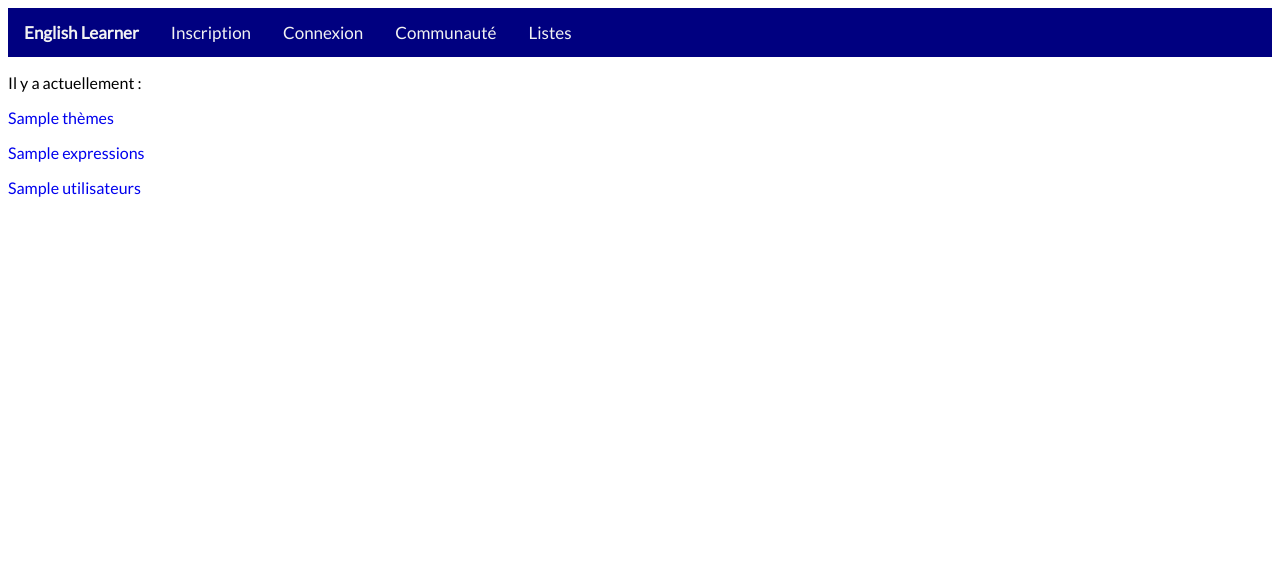
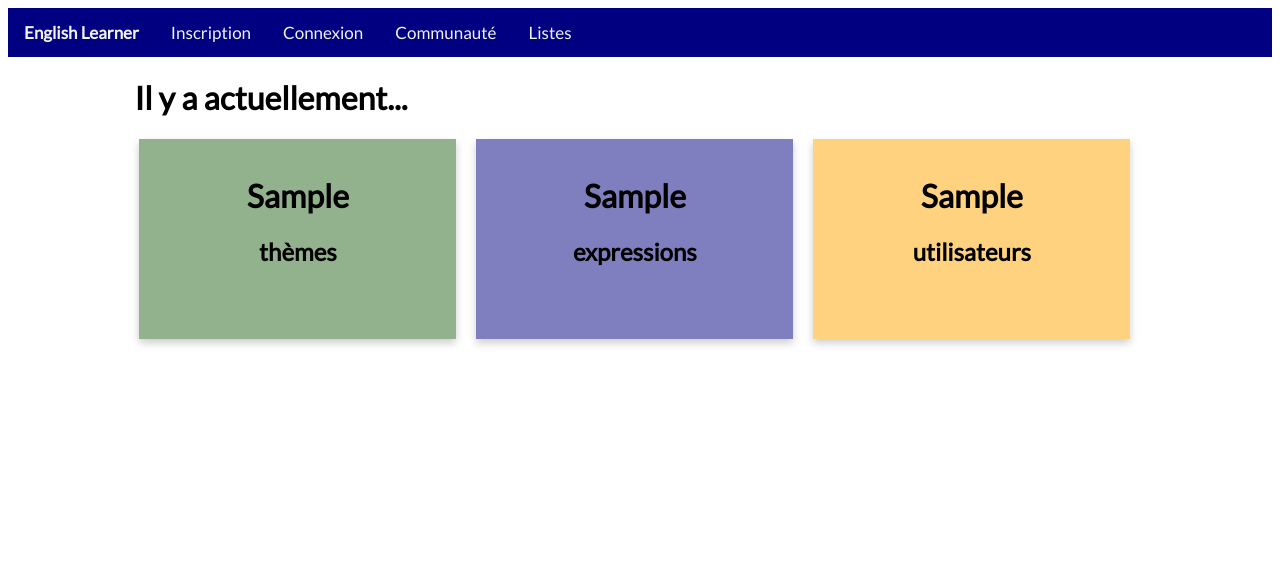
Before and after one commit to Lukam90/EN-Learner, a PHP site: the page made by app/public/views/home.twig in a window 1280 px wide. Shown: the top 579 px of the page. Run offline with PHP 8.4, Linux system fonts and the light colour scheme; the template is opened without the code that fills it: most values are stand-ins (such as "Sample title", 1, 10 or a date in 2020); some libraries are stand-ins or nearby versions.

Commit message:
MAJ R 26/06/21

```diff
--- /dev/null
+++ b/app/public/css/cards.css
@@ -0,0 +1,66 @@
+/* Colonnes */
+
+.column {
+    float: left;
+    width: 33%;
+    padding: 0 10px;
+}
+
+/* Lignes (+ marge) */
+
+.row {
+    margin: 0 -5px;
+}
+
+/* Cartes */
+
+.card {
+    box-shadow: 0 4px 8px 0 rgba(0, 0, 0, 0.2);
+
+    height: 200px;
+    padding: 16px;
+    text-align: center;
+    background-color: #f1f1f1;
+}
+
+/* Liens */
+
+.column a {
+    color: #000;
+}
+
+/* Couleurs */
+
+#themes {
+    background-color: rgba(37, 102, 28, 0.5);
+}
+
+#themes:hover {
+    background-color: rgba(37, 102, 28, 0.8);
+}
+
+#expressions {
+    background-color: rgba(0, 0, 128, 0.5);
+}
+
+#expressions:hover {
+    background-color: rgba(0, 0, 128, 0.8);
+}
+
+#users {
+    background-color: rgba(255, 166, 0, 0.5);
+}
+
+#users:hover {
+    background-color: rgba(255, 166, 0, 0.8);
+}
+
+/* Responsive - Largeur de l'écran */
+
+@media screen and (max-width: 600px) {
+    .column {
+        width: 100%;
+        display: block;
+        margin-bottom: 20px;
+    }
+}
--- a/app/public/css/navbar.css
+++ b/app/public/css/navbar.css
@@ -1,4 +1,10 @@
 /* Barre de navigation */
+
+/* Titre du site */
+
+.nav-brand {
+    font-weight: bold;
+}
 
 /* Couleur de fond */
 
--- a/app/public/css/style.css
+++ b/app/public/css/style.css
@@ -1,21 +1,16 @@
+* {
+    box-sizing: border-box;
+}
+
 body {
     font-family: "Lato", sans-serif;
 }
 
 main {
-    width: 80%;
+    max-width: 80%;
+    margin: auto;
 }
 
 a {
     text-decoration: none;
 }
-
-/* Navigation Bar */
-
-.nav-brand {
-    font-weight: bold;
-}
-
-.nav-links {
-    float: right;
-}
--- a/app/public/views/home.twig
+++ b/app/public/views/home.twig
@@ -2,41 +2,45 @@
 
 {% block title %}Accueil{% endblock %}
 
+{% block styles %}
+<link href="{{ public }}/css/cards.css" rel="stylesheet">
+{% endblock %}
+
 {% block content %}
 
-<p>Il y a actuellement :</p>
+<h1>Il y a actuellement...</h1>
 
-<div class="w3-row-padding">
-    <div class="third">
+<div class="row">
+    <div class="column">
+        <div class="card" id="themes">
+            <a href="{{ root }}/themes">
+                <h1>{{ nbThemes }}</h1>
 
-    </div>
-</div>
-
-<div class="block">
-    <div class="columns">
-        <div class="column is-one-third">
-            <a href="{{ root }}/themes">
-                <p class="notification has-text-centered has-text-black title is-primary">
-                {{ nbThemes }} thèmes
-                </p>
-            </a>
-        </div>
-
-        <div class="column is-one-third">
-            <a href="{{ root }}/themes">
-                <p class="notification has-text-centered has-text-black title is-success">
-                {{ nbExpressions }} expressions
-                </p>
-            </a>
-        </div>
-
-        <div class="column is-one-third">
-            <a href="{{ root }}/users">
-                <p class="notification has-text-centered title is-warning">
-                {{ nbUsers }} utilisateurs
-                </p>
+                <h2>thèmes</h2>
             </a>
         </div>
     </div>
+
+    <div class="column">
+        <div class="card" id="expressions">
+            <a href="{{ root }}/themes">
+                <h1>{{ nbExpressions }}</h1>
+
+                <h2>expressions</h2>
+            </a>
+        </div>
+    </div>
+
+    <div class="column">
+        <a href="{{ root }}/users">
+        <div class="card" id="users">
+
+                <h1>{{ nbUsers }}</h1>
+
+                <h2>utilisateurs</h2>
+
+        </div>
+        </a>
+    </div>
 </div>
 {% endblock %}
```
Also changed, not shown: app/public/css/tables.css (added, +8 -0 lines), app/public/views/users.twig (+6 -6 lines).
